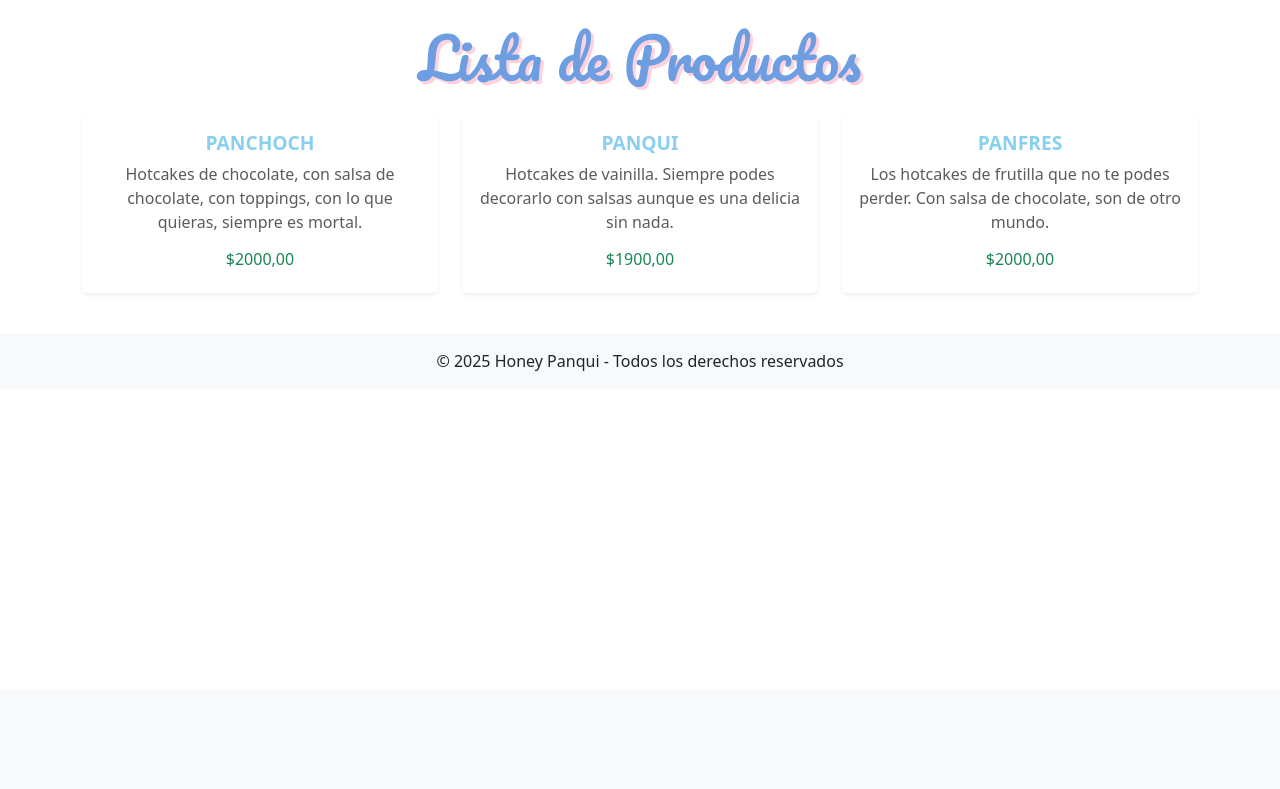
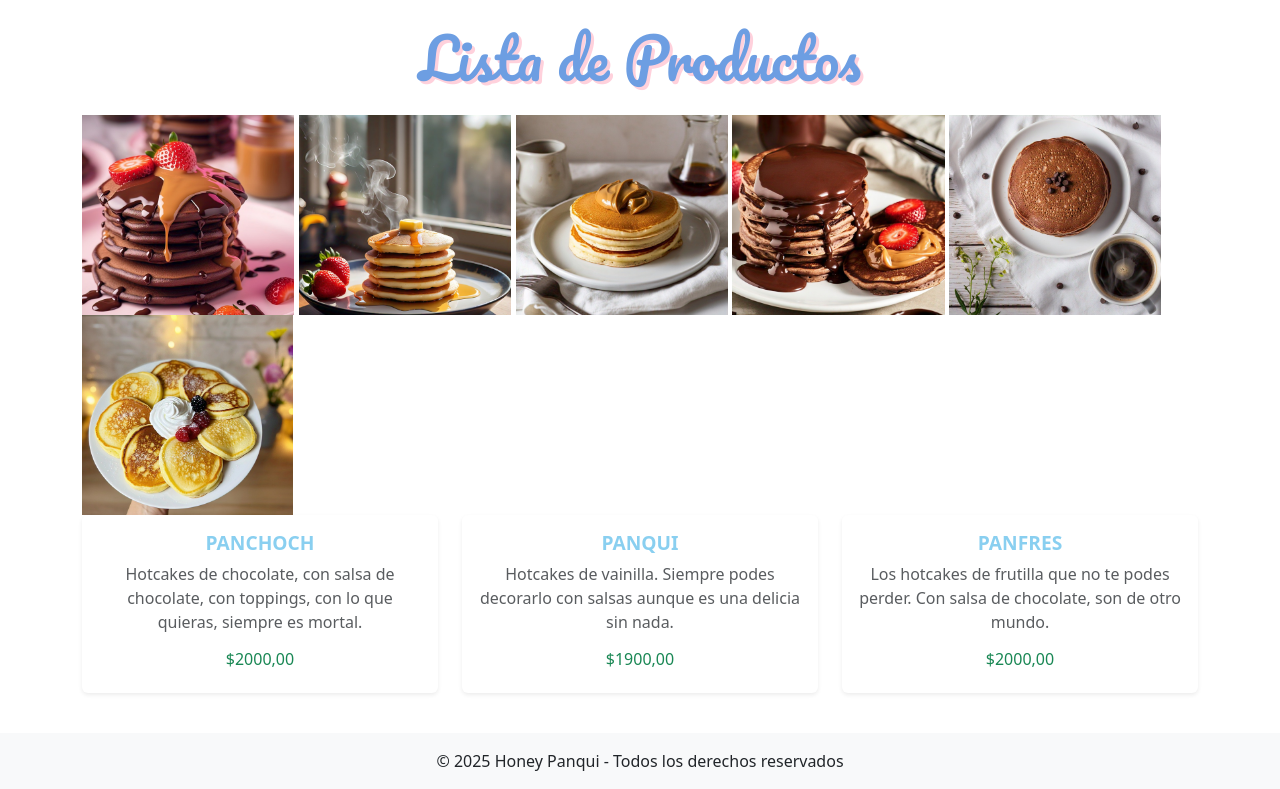
Before and after one commit to yesinavarrox/TuPrimeraPagina-Navarro, a Django app: page /productos/ in a window 1280 px wide. Shown: the part 110-899 px from the top of the page. Before the commit the page ends 481 px from the top, so only its background shows below. Run offline with Django 5.2, Linux system fonts and the light colour scheme; data comes from the database, SQL or seed files in the repository; both versions use the stored data as it was after the commit; some web fonts are replaced.

Commit message:
Imagenes

```diff
--- a/src/blog/templates/blog/lista_productos.html
+++ b/src/blog/templates/blog/lista_productos.html
@@ -1,9 +1,17 @@
 {% extends "blog/base.html" %}
+
+{% load static %}
 
 {% block content %}
     <div class="text-center">
         <h2 class="titulo2 mb-4">Lista de Productos</h2>
     </div>
+<img src="{% static 'blog/chocorosa.jpg' %}" alt="PANCHOCH" height="200px">
+<img src="{% static 'blog/normi.jpg' %}" alt="PANQUI" height="200px">
+<img src="{% static 'blog/dulce.jpg' %}" alt="PANQUIS" height="200px">
+<img src="{% static 'blog/fruti.jpg' %}" alt="PANFRES" height="200px">
+<img src="{% static 'blog/chococafe.jpg' %}" alt="PANCHOCHS" height="200px">
+<img src="{% static 'blog/plat.jpg' %}" alt="PANQUII" height="200px">
     <div class="row">
         {% for producto in productos %}
             <div class="col-md-4 mb-3">
```
Also changed, not shown: src/blog/static/blog/chococafe.jpg (added), src/blog/static/blog/chocorosa.jpg (added), src/blog/static/blog/dulce.jpg (added), src/blog/static/blog/fruti.jpg (added), src/blog/static/blog/normi.jpg (added), src/blog/static/blog/plat.jpg (added), src/db.sqlite3.
